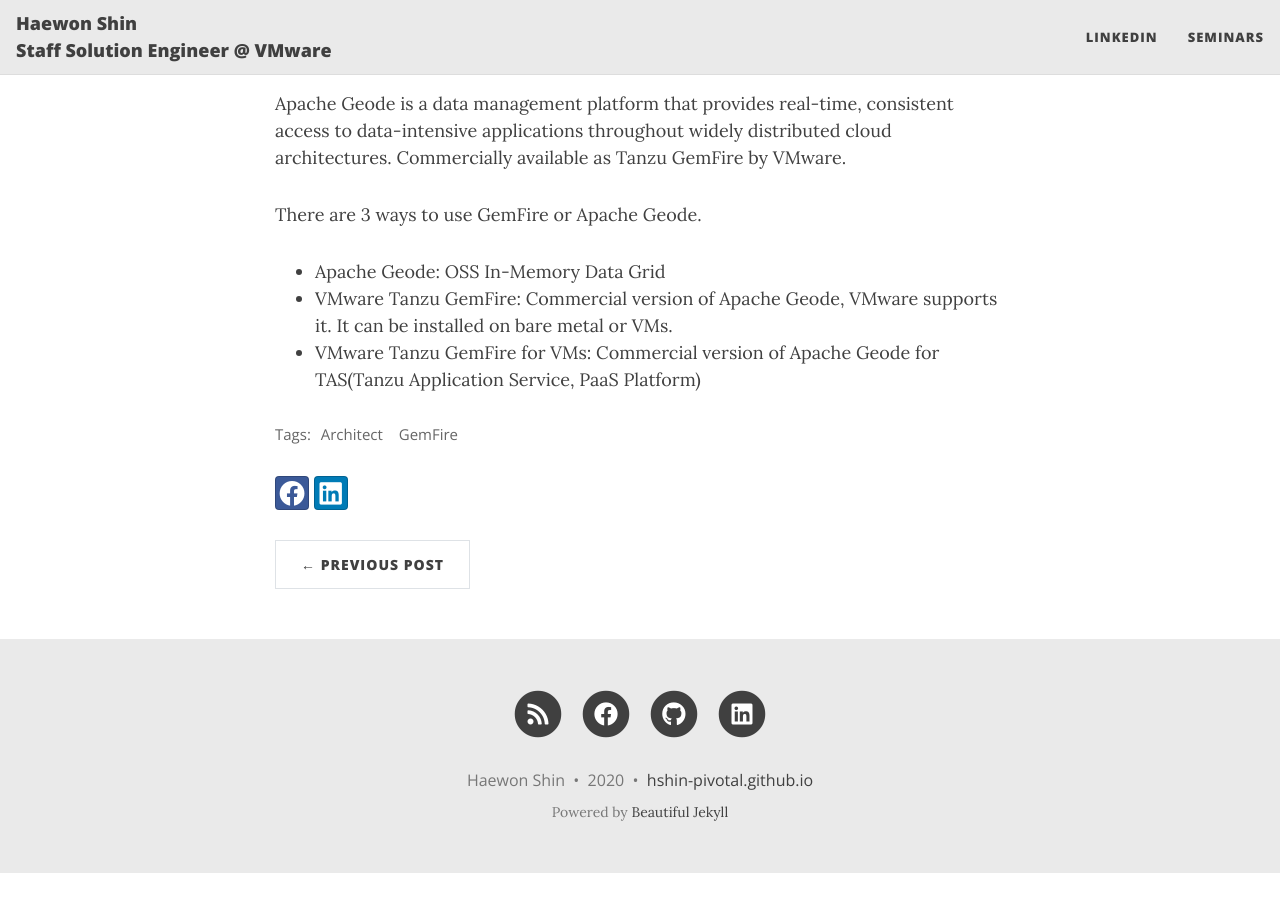
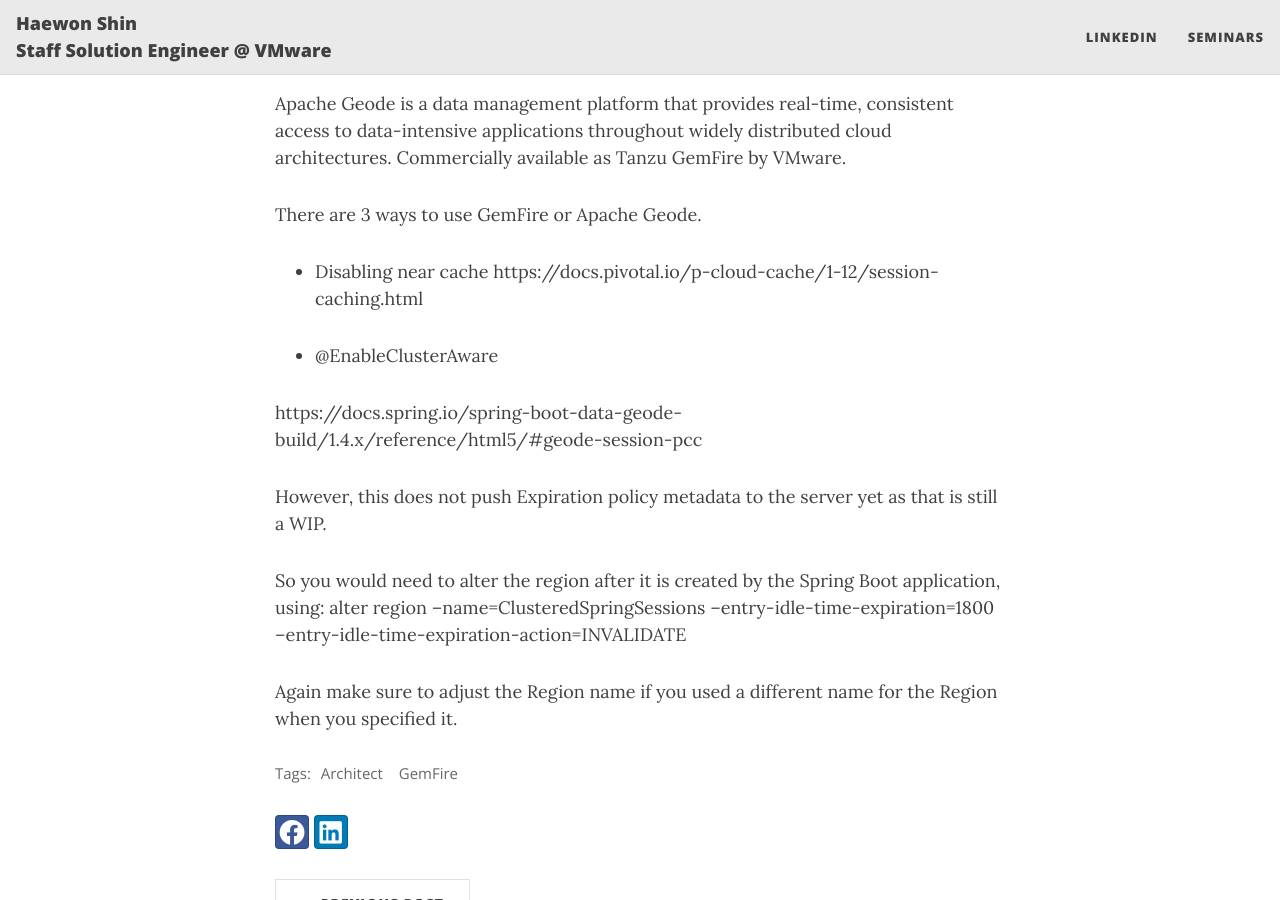
Before and after one commit to haewons-tanzu/haewons-tanzu.github.io, a Jekyll site: the page built from _posts/2020-10-30-consideration-for-using-tanzu-gemfire-vms.md, in a window 1280 px wide and 900 px high, scrolled down 257 px. Built offline with Jekyll 4.4.1, drawn with Linux system fonts in a browser that asks for light colours; nearby versions of some CDN libraries; before the commit the page ends 1130 px from its top, so only the background shows below that; grey boxes are pictures that could not be loaded.

Commit message:
Update 2020-10-30-consideration-for-using-tanzu-gemfire-vms.md

```diff
--- a/_posts/2020-10-30-consideration-for-using-tanzu-gemfire-vms.md
+++ b/_posts/2020-10-30-consideration-for-using-tanzu-gemfire-vms.md
@@ -11,6 +11,21 @@
 Apache Geode is a data management platform that provides real-time, consistent access to data-intensive applications throughout widely distributed cloud architectures. Commercially available as Tanzu GemFire by VMware.
 
 There are 3 ways to use GemFire or Apache Geode.
-- Apache Geode: OSS In-Memory Data Grid
-- VMware Tanzu GemFire: Commercial version of Apache Geode, VMware supports it. It can be installed on bare metal or VMs.
-- VMware Tanzu GemFire for VMs: Commercial version of Apache Geode for TAS(Tanzu Application Service, PaaS Platform)
+
+- Disabling near cache
+https://docs.pivotal.io/p-cloud-cache/1-12/session-caching.html
+
+
+- @EnableClusterAware
+
+https://docs.spring.io/spring-boot-data-geode-build/1.4.x/reference/html5/#geode-session-pcc
+
+
+However, this does not push Expiration policy metadata to the server yet as that is still a WIP.
+
+
+So you would need to alter the region after it is created by the Spring Boot application, using:
+alter region --name=ClusteredSpringSessions --entry-idle-time-expiration=1800 --entry-idle-time-expiration-action=INVALIDATE
+
+
+Again make sure to adjust the Region name if you used a different name for the Region when you specified it.
```
